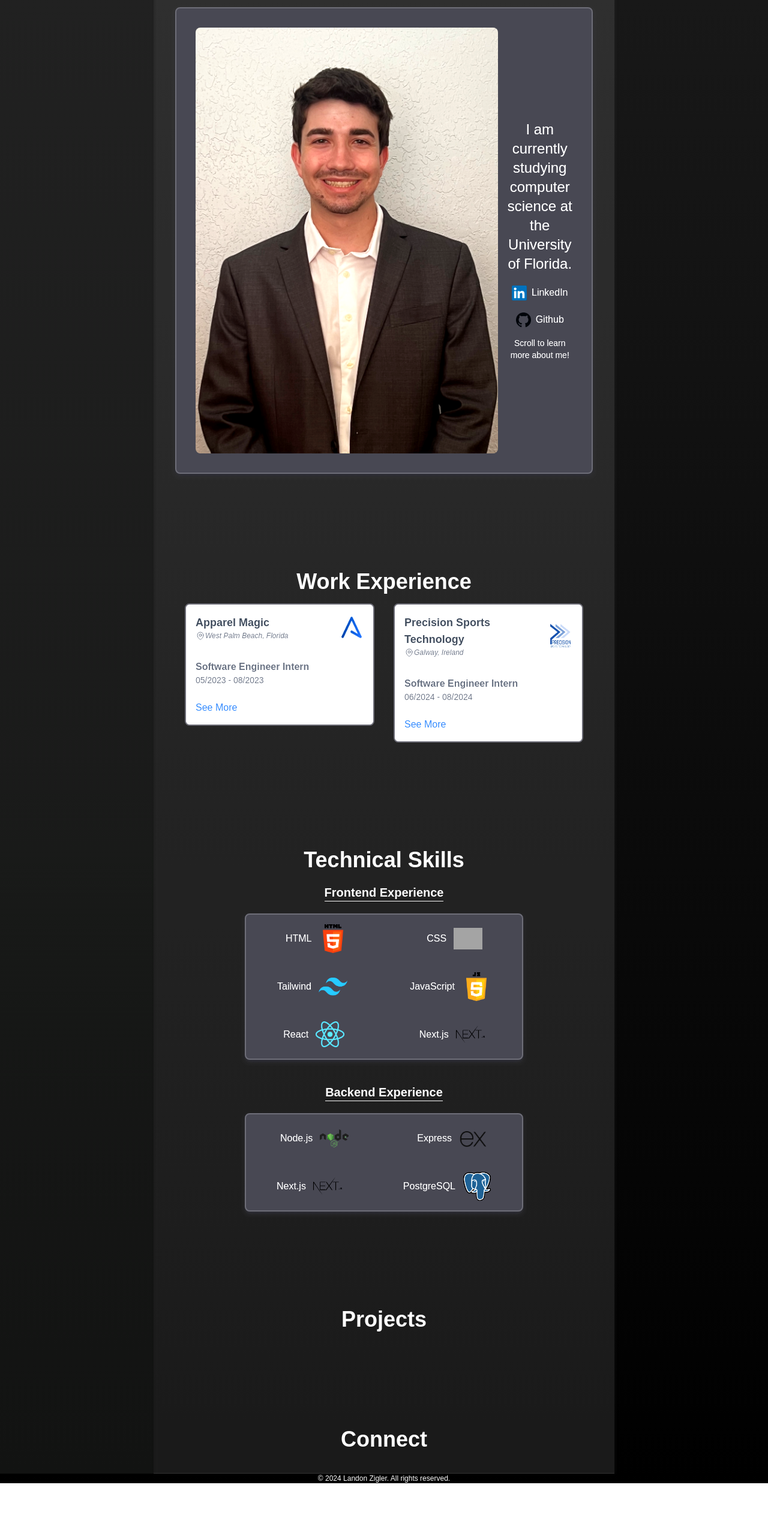
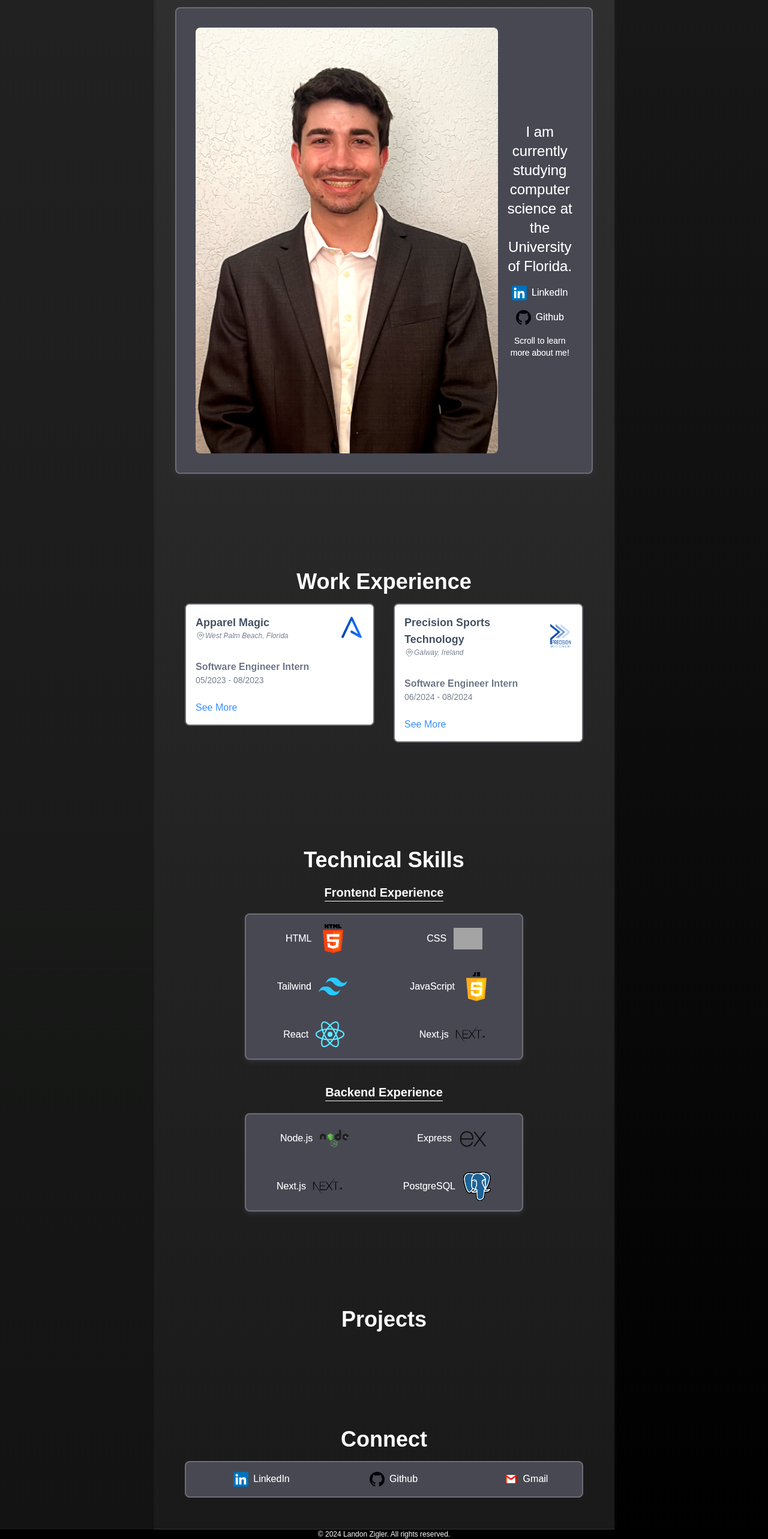
Before and after one commit to Landoidd/Personal-Website, a Next.js app: page / in a window 1280 px wide. Shown: the part 203-2769 px from the top of the page at 60% size. Before the commit the page ends 2676 px from the top, so only its background shows below. Built offline with nearby package versions, Linux system fonts and the light colour scheme; grey boxes are pictures that could not be loaded.

Commit message:
Added Connect Section

```diff
--- a/src/app/connect/page.tsx
+++ b/src/app/connect/page.tsx
@@ -1,5 +1,6 @@
 import Header from "@/components/Header";
-
+import SocialLink from "@/components/SocialLink";
+import PROPERTIES from "@/app/utils/utils";
 interface ConnectPageProps {
     className?: string;
 }
@@ -9,6 +10,17 @@ const ConnectPage= ({className}: ConnectPageProps) => {
         <div className={className}>
             {/*Connect Header */}
             <Header name="Connect" />
+            {/*Socials*/}
+            <div className="m-4 bg-zinc-600 border-2 border-zinc-500 rounded-lg">
+                <div className="flex justify-around items-center w-full m-4">
+                    <SocialLink src={PROPERTIES.linkedinURL} image_src={PROPERTIES.linkedinImage}
+                                alt={PROPERTIES.linkedinAlt} title={PROPERTIES.linkedinTitle}/>
+                    <SocialLink src={PROPERTIES.githubURL} image_src={PROPERTIES.githubImage}
+                                alt={PROPERTIES.githubAlt} title={PROPERTIES.githubTitle}/>
+                    <SocialLink src={PROPERTIES.gmailURL} image_src={PROPERTIES.gmailImage}
+                                alt={PROPERTIES.gmailAlt} title={PROPERTIES.gmailTitle} />
+                </div>
+            </div>
         </div>
     );
 };
--- a/src/app/page.tsx
+++ b/src/app/page.tsx
@@ -7,21 +7,9 @@ import ProjectsPage from "@/app/projects/page";
 import ConnectPage from "@/app/connect/page";
 import Header from "@/components/Header";
 import SocialLink from "@/components/SocialLink";
+import PROPERTIES from "@/app/utils/utils";
 
 const Home = () => {
-    const PROPERTIES = {
-        aboutMe: 'I am currently studying computer science at the University of Florida.',
-        learnMore: 'Scroll to learn more about me!',
-        linkedinURL: 'https://www.linkedin.com/in/landon-zigler/',
-        linkedinAlt: 'LinkedIn Logo',
-        linkedinTitle: 'LinkedIn',
-        linkedinImage: '/images/linkedin_logo.png',
-        githubURL: 'https://github.com/Landoidd',
-        githubAlt: 'Github Logo',
-        githubTitle: 'Github',
-        githubImage: '/images/github_logo.png',
-    }
-
     return (
         <div className="m-5 flex flex-col flex-wrap items-center justify-center">
             {/* Homepage Container */}
@@ -57,7 +45,7 @@ const Home = () => {
                         {/* About me */}
                         <div className="max-w-md text-center">
                             <p className="text-2xl">{PROPERTIES.aboutMe}</p>
-                            <div className="flex flex-col flex-wrap">
+                            <div className="flex flex-col flex-wrap m-4 gap-4">
                                 <SocialLink src={PROPERTIES.linkedinURL} image_src={PROPERTIES.linkedinImage}
                                             alt={PROPERTIES.linkedinAlt} title={PROPERTIES.linkedinTitle}/>
                                 <SocialLink src={PROPERTIES.githubURL} image_src={PROPERTIES.githubImage}
--- /dev/null
+++ b/src/app/utils/utils.ts
@@ -0,0 +1,18 @@
+const PROPERTIES = {
+    aboutMe: 'I am currently studying computer science at the University of Florida.',
+    learnMore: 'Scroll to learn more about me!',
+    linkedinURL: 'https://www.linkedin.com/in/landon-zigler/',
+    linkedinAlt: 'LinkedIn Logo',
+    linkedinTitle: 'LinkedIn',
+    linkedinImage: '/images/linkedin_logo.png',
+    githubURL: 'https://github.com/Landoidd',
+    githubAlt: 'Github Logo',
+    githubTitle: 'Github',
+    githubImage: '/images/github_logo.png',
+    gmailURL: 'mailto:landonzigler@gmail.com',
+    gmailAlt: 'Gmail Logo',
+    gmailTitle: 'Gmail',
+    gmailImage: '/images/gmail_logo.png',
+}
+
+export default PROPERTIES;
--- a/src/components/SocialLink.tsx
+++ b/src/components/SocialLink.tsx
@@ -8,7 +8,7 @@ interface SocialLinkProps {
 }
 const SocialLink = ({src, image_src, alt, title}: SocialLinkProps) => {
     return (
-        <div className="flex w-full justify-center items-center mt-5 gap-2 hover:underline">
+        <div className="flex w-full justify-center items-center gap-2 hover:underline">
             <Image src={image_src} alt={alt}
                    width={25}
                    height={25}/>
```
Also changed, not shown: public/images/gmail_logo.png (added).
